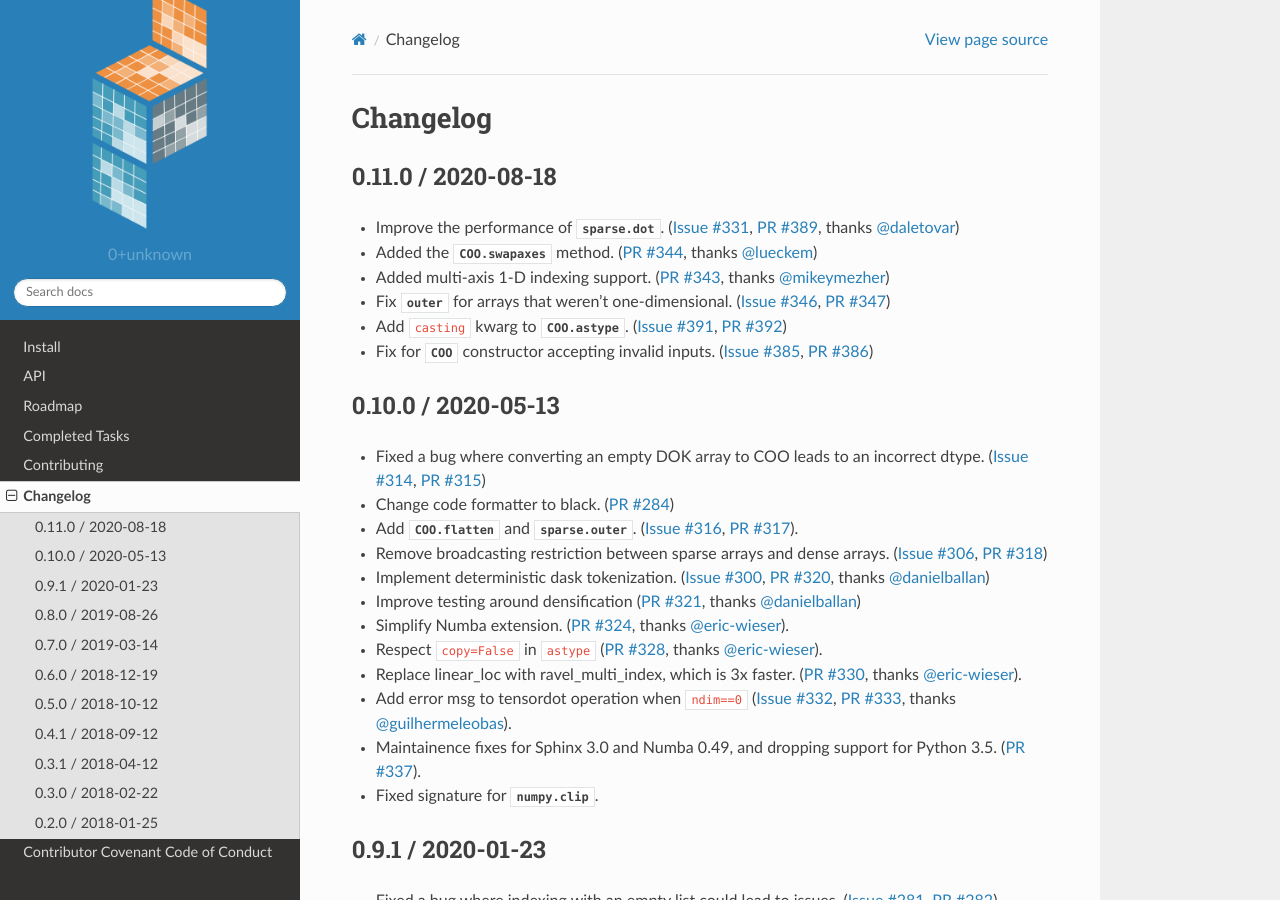
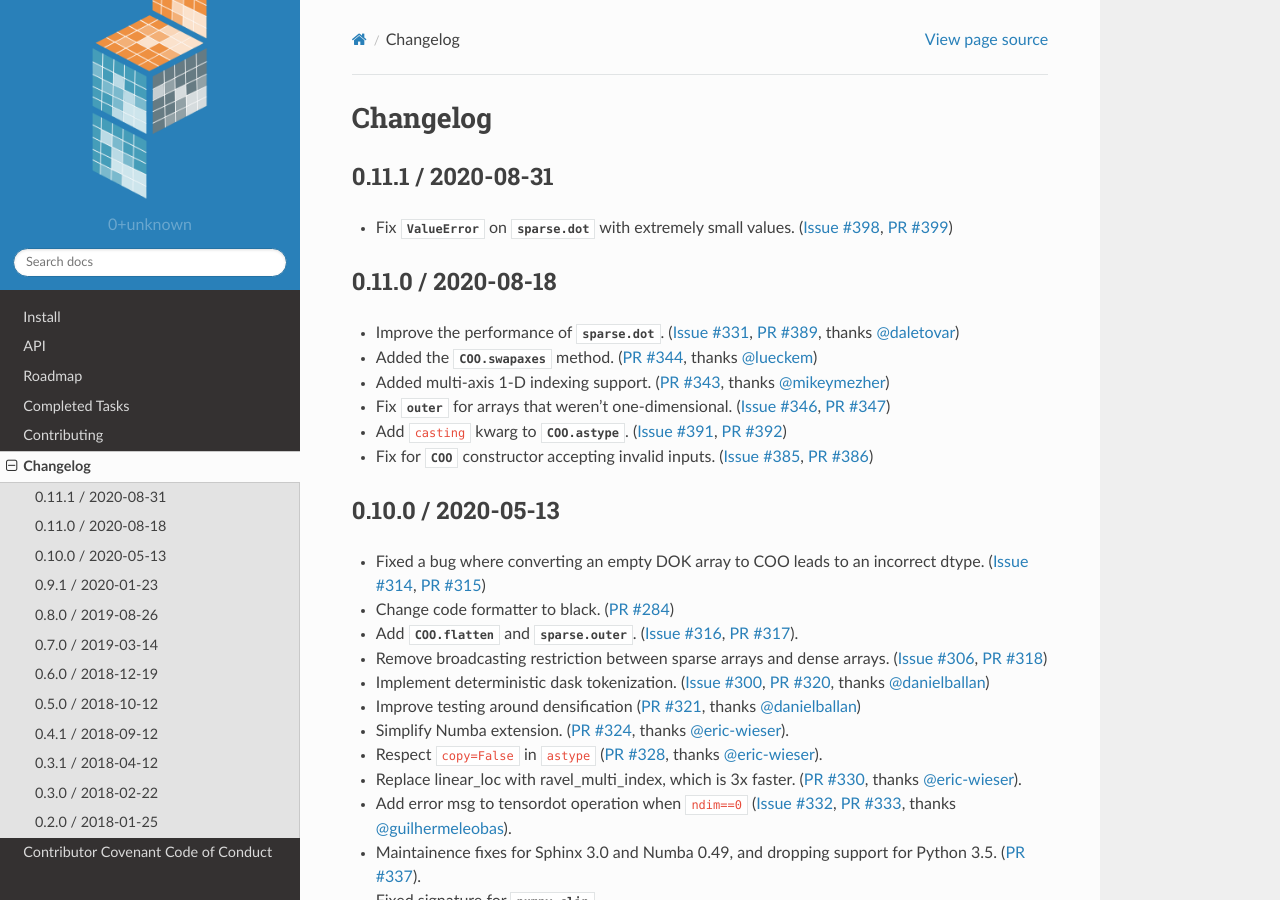
Before and after one commit to pydata/sparse, a Sphinx documentation site: the page built from docs/changelog.rst, in a window 1280 px wide and 900 px high. Built offline with Sphinx 7.4.7 and the Read the Docs theme 2.0.0, drawn with Linux system fonts in a browser that asks for light colours; pages that are not in the unit, such as notebooks, are missing from menus.

Commit message:
Prepare for 0.11.1.

```diff
--- a/docs/changelog.rst
+++ b/docs/changelog.rst
@@ -2,6 +2,11 @@
 =========
 
 .. currentmodule:: sparse
+
+0.11.1 / 2020-08-31
+-------------------
+
+* Fix :obj:`ValueError` on :obj:`sparse.dot` with extremely small values. (:issue:`398`, :pr:`399`)
 
 0.11.0 / 2020-08-18
 -------------------
```
